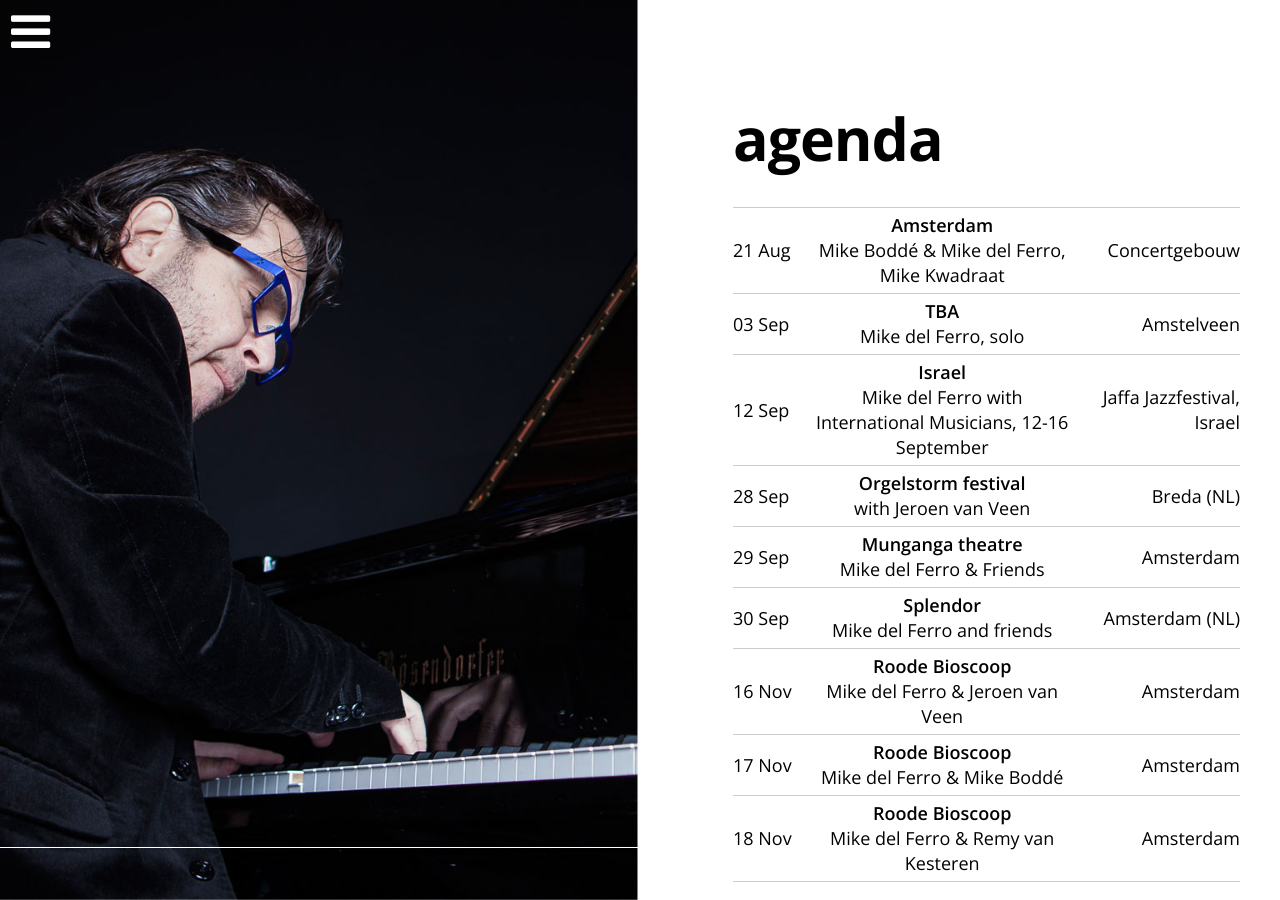
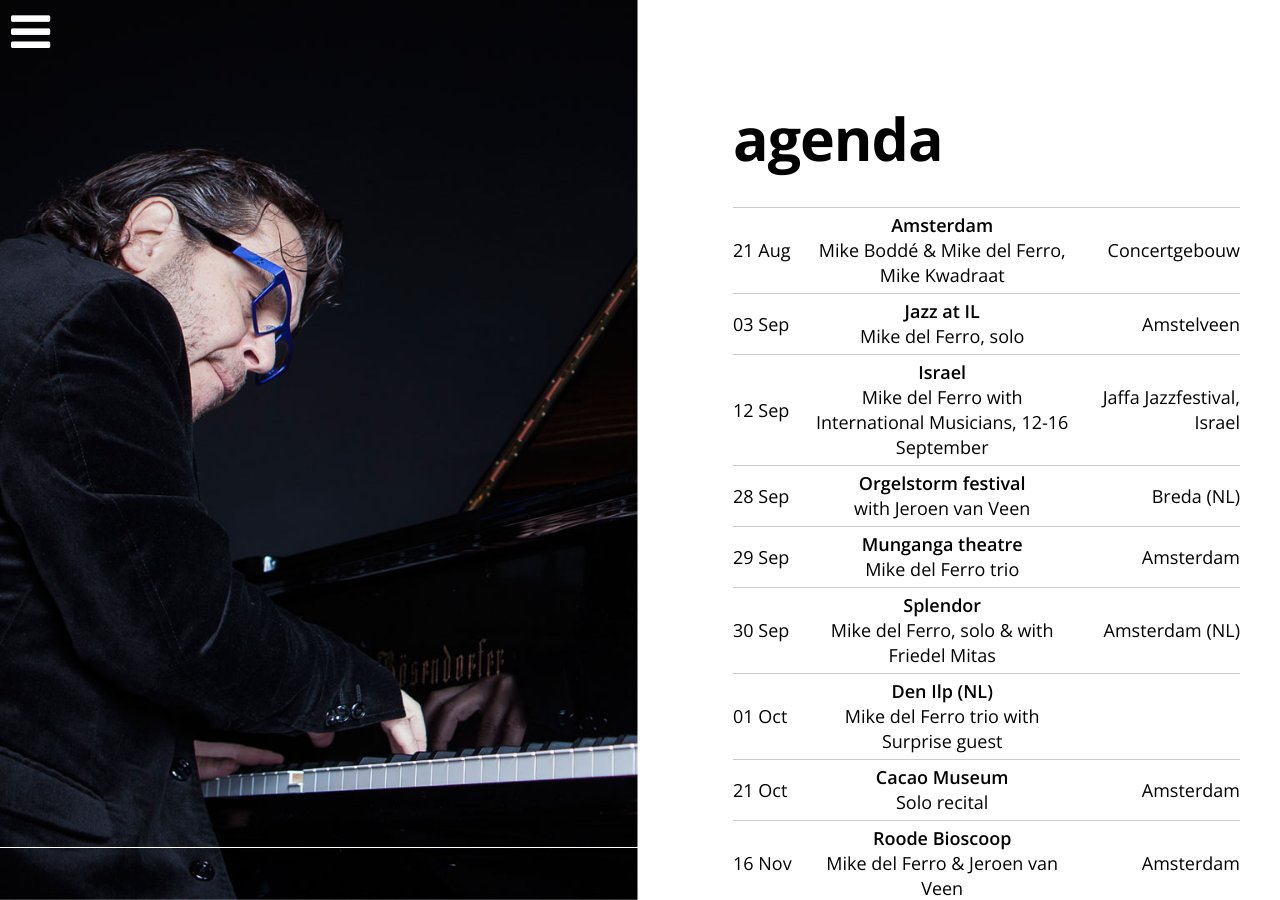
Before and after one commit to mikedelferro/website, a Jekyll site: the page built from agenda.html, in a window 1280 px wide and 900 px high. Built offline with Jekyll 4.4.1, drawn with Linux system fonts in a browser that asks for light colours; nearby versions of some CDN libraries.

Commit message:
Updated '_config.yml' via CloudCannon

```diff
--- a/_config.yml
+++ b/_config.yml
@@ -94,7 +94,7 @@ gigs:
     location:
     venue:
     url:
-  - title: 'Mike del Ferro & Friends'
+  - title: Mike del Ferro trio
     date: 2017-09-29 20:30:00
     location: Amsterdam
     venue: Munganga theatre
@@ -109,27 +109,27 @@ gigs:
     location: Tilburg (NL)
     venue: Paradox
     url: www.paradoxtilburg.nl
-  - title: Mike del Ferro and friends
+  - title: 'Mike del Ferro, solo & with Friedel Mitas'
     date: 2017-09-30 20:30:00
     location: Amsterdam (NL)
     venue: Splendor
     url: www.splendoramsterdam.com
-  - title: 'Duo Jeroen van Veen & Mike del Ferro'
+  - title: Duo Jeroen van Veen & Mike del Ferro
     date: 2017-12-09 20:00:00
     location: Amsterdam
     venue: Ostade Theater
     url:
-  - title: 'Mike del Ferro & Jeroen van Veen'
+  - title: Mike del Ferro & Jeroen van Veen
     date: 2017-11-16 20:00:00
     location: Amsterdam
     venue: Roode Bioscoop
     url: www.roodebioscoop.nl
-  - title: 'Mike del Ferro & Mike Boddé'
+  - title: Mike del Ferro & Mike Boddé
     date: 2017-11-17 20:00:00
     location: Amsterdam
     venue: Roode Bioscoop
     url: www.roodebioscoop.nl
-  - title: 'Mike del Ferro & Remy van Kesteren'
+  - title: Mike del Ferro & Remy van Kesteren
     date: 2017-11-18 20:00:00
     location: Amsterdam
     venue: Roode Bioscoop
@@ -137,10 +137,20 @@ gigs:
   - title: 'Mike del Ferro, solo'
     date: 2017-09-03 16:00:00
     location: Amstelveen
-    venue: TBA
-    url:
+    venue: Jazz at IL
+    url: 'https://www.facebook.com/jazzatil'
   - title: 'South Africa, Masterclasses, Concerts and Recordings, more details soon'
     date: 2017-12-13 00:00:00
     location:
     venue:
     url:
+  - title: Mike del Ferro trio with Surprise guest
+    date: 2017-10-01 16:00:00
+    location:
+    venue: Den Ilp (NL)
+    url:
+  - title: Solo recital
+    date: 2017-10-21 16:00:00
+    location: Amsterdam
+    venue: Cacao Museum
+    url:
```
